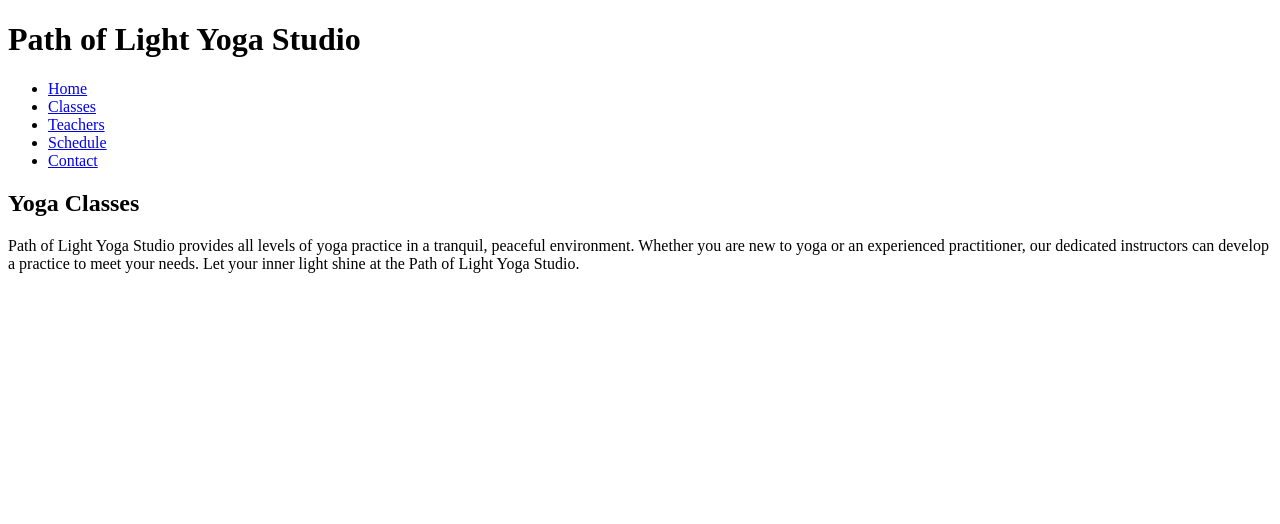
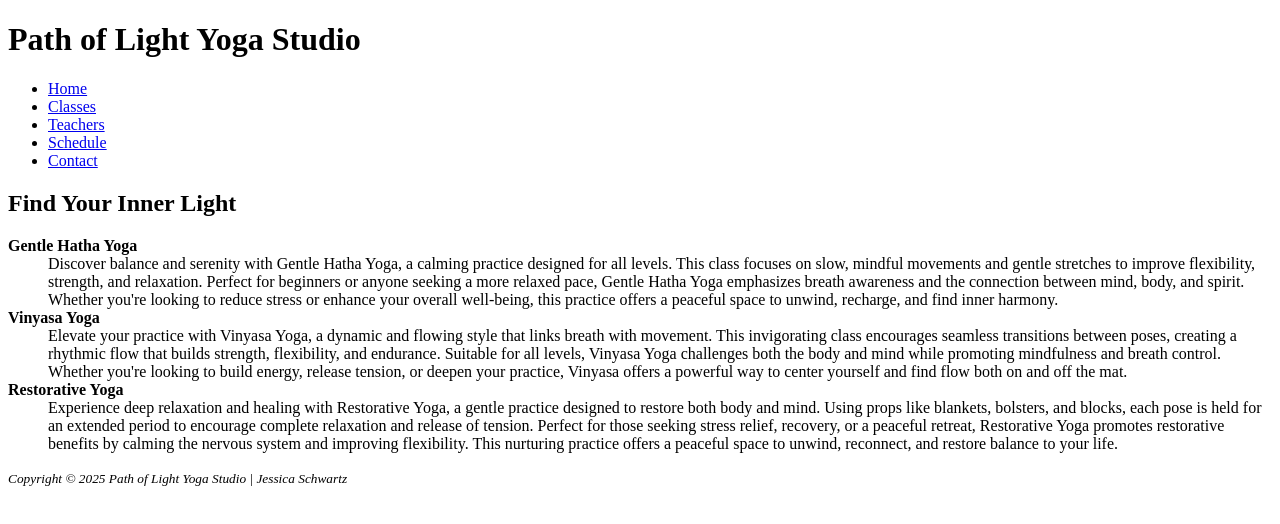
Before and after one commit to jessrschwartz/webd152, a plain HTML site: page chapter3/yoga/index.html in a window 1280 px wide. Drawn offline with Linux system fonts and the light colour scheme.

Commit message:
Update index.html
Moved some stuff around so its written correctly

```diff
--- a/chapter3/yoga/index.html
+++ b/chapter3/yoga/index.html
@@ -3,7 +3,7 @@
 <head>
     <meta charset="UTF-8">
     <meta name="viewport" content="width=device-width, initial-scale=1.0">
-    <title>Path of Light Yoga Studio :: Classes</title>
+    <title>Path of Light Yoga Studio</title>
 </head>
 <body>
     <!-- header>h1{} -->
@@ -20,12 +20,25 @@
             <li><a href="https://jessrschwartz.github.io/webd152/chapter3/yoga/schedule.html">Schedule</a></li>
             <li><a href="https://jessrschwartz.github.io/webd152/chapter3/yoga/contact.html">Contact</a></li>
         </ul>
-
+    </nav>
         <!-- main>h2{Find Your Inner Light} -->
         <main>
-            <h2>Yoga Classes</h2>
-            <p>Path of Light Yoga Studio provides all levels of yoga practice in a tranquil, peaceful environment. Whether you are new to yoga or an experienced practitioner, our dedicated instructors can develop a practice to meet your needs. Let your inner light shine at the Path of Light Yoga Studio.</p>
+            <h2>Find Your Inner Light</h2>
+<!-- dl>(dt+dd)*3 -->
+ <dl>
+    <dt><strong>Gentle Hatha Yoga</strong></dt>
+    <dd>Discover balance and serenity with Gentle Hatha Yoga, a calming practice designed for all levels. This class focuses on slow, mindful movements and gentle stretches to improve flexibility, strength, and relaxation. Perfect for beginners or anyone seeking a more relaxed pace, Gentle Hatha Yoga emphasizes breath awareness and the connection between mind, body, and spirit. Whether you're looking to reduce stress or enhance your overall well-being, this practice offers a peaceful space to unwind, recharge, and find inner harmony.</dd>
+    <dt><strong>Vinyasa Yoga</strong></dt>
+    <dd>Elevate your practice with Vinyasa Yoga, a dynamic and flowing style that links breath with movement. This invigorating class encourages seamless transitions between poses, creating a rhythmic flow that builds strength, flexibility, and endurance. Suitable for all levels, Vinyasa Yoga challenges both the body and mind while promoting mindfulness and breath control. Whether you're looking to build energy, release tension, or deepen your practice, Vinyasa offers a powerful way to center yourself and find flow both on and off the mat.</dd>
+    <dt><strong>Restorative Yoga</strong></dt>
+    <dd>Experience deep relaxation and healing with Restorative Yoga, a gentle practice designed to restore both body and mind. Using props like blankets, bolsters, and blocks, each pose is held for an extended period to encourage complete relaxation and release of tension. Perfect for those seeking stress relief, recovery, or a peaceful retreat, Restorative Yoga promotes restorative benefits by calming the nervous system and improving flexibility. This nurturing practice offers a peaceful space to unwind, reconnect, and restore balance to your life.</dd>
+ </dl>
+
         </main>
-    </nav>
+
+        <footer>
+            <p><small><i>Copyright &copy; 2025 Path of Light Yoga Studio | Jessica Schwartz</i></small></p>
+        </footer>
+
 </body>
 </html>
```
